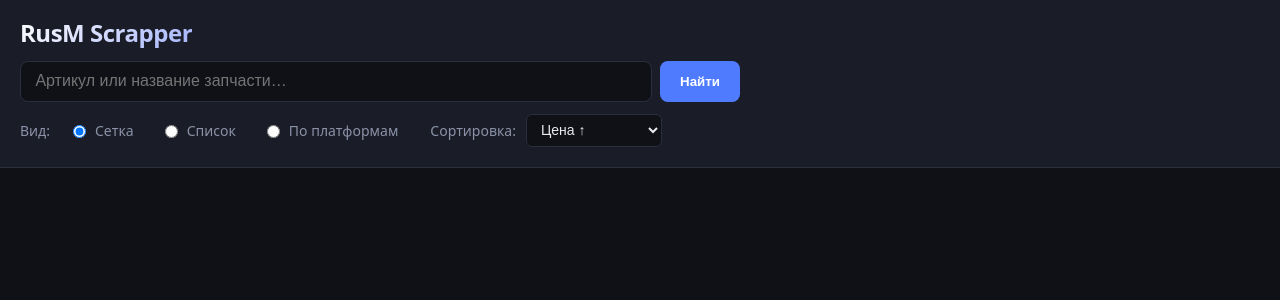
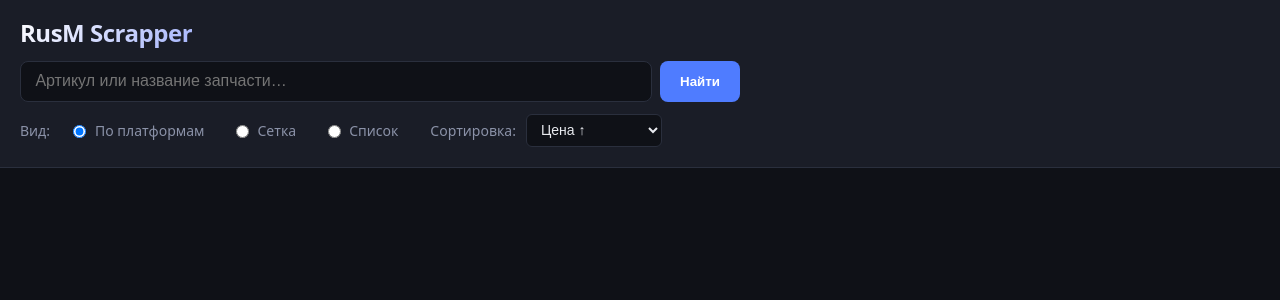
Before and after one commit to Radma123/rusm-scrapper-demo, a FastAPI app: page / in a window 1280 px wide. Shown: the top 300 px of the page. Run offline with FastAPI, Linux system fonts and the light colour scheme; parts of the project's set-up code (start-up, migrations or seed data) failed here and were passed over.

Commit message:
platform view mode is default mode now

```diff
--- a/static/js/app.js
+++ b/static/js/app.js
@@ -139,7 +139,7 @@ function sortItems(items, sortKey) {
  * @returns {string}
  */
 function getViewMode() {
-  return document.querySelector('input[name="view"]:checked')?.value || "grid";
+  return document.querySelector('input[name="view"]:checked')?.value || "platforms";
 }
 
 /**
@@ -171,7 +171,7 @@ function renderPlatforms(items) {
 function renderResults() {
   if (!cachedItems.length) {
     resultsEl.innerHTML = "";
-    resultsEl.className = "results results--grid";
+    resultsEl.className = "results results--platforms";
     return;
   }
 
--- a/templates/index.html
+++ b/templates/index.html
@@ -28,18 +28,19 @@
     <div class="toolbar">
       <div class="toolbar__group">
         <span class="toolbar__label">Вид:</span>
+         <label class="view-toggle">
+          <input type="radio" name="view" value="platforms" checked/>
+          По платформам
+        </label>
         <label class="view-toggle">
-          <input type="radio" name="view" value="grid" checked />
+          <input type="radio" name="view" value="grid" />
           Сетка
         </label>
         <label class="view-toggle">
           <input type="radio" name="view" value="list" />
           Список
         </label>
-        <label class="view-toggle">
-          <input type="radio" name="view" value="platforms" />
-          По платформам
-        </label>
+
       </div>
       <div class="toolbar__group">
         <label class="toolbar__label" for="sort">Сортировка:</label>
@@ -55,7 +56,7 @@
 
   <main>
     <p id="status" class="status" hidden></p>
-    <div id="results" class="results results--grid"></div>
+    <div id="results" class="results results--platforms"></div>
   </main>
 
   <script src="/static/js/app.js" defer></script>
```
